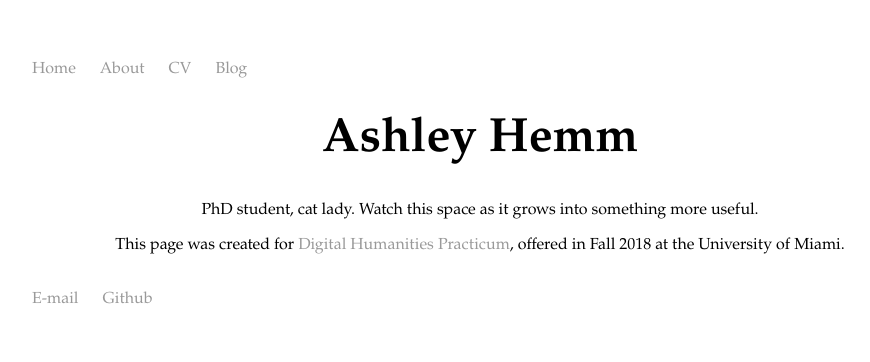
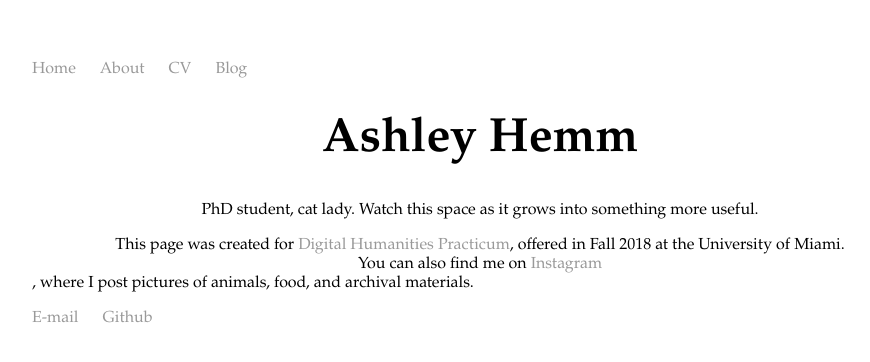
Before and after one commit to pastfutures/pastfutures.github.io, a Jekyll site: the page built from index.html, in a window 1280 px wide. Shown: the top 362 px of the page, without its empty margins (160-1030 px from the left). Built offline with Jekyll 4.4.1, drawn with Linux system fonts in a browser that asks for light colours.

Commit message:
Update index.html

```diff
--- a/index.html
+++ b/index.html
@@ -7,5 +7,6 @@ title: Ashley Hemm
 	<p>PhD student, cat lady. Watch this space as it grows into something more useful.</p>
 	This page was created for <a href="http://susannalles.com/DHPracticum/program/">Digital Humanities Practicum</a>, offered in Fall 2018 at the University of Miami.
 	<br>
+		You can also find me on <a href="http://instagram.com/past.futures/">Instagram</a></center>, where I post pictures of animals, food, and archival materials.
 	<br>
 </div><!-- /.blurb -->
```
